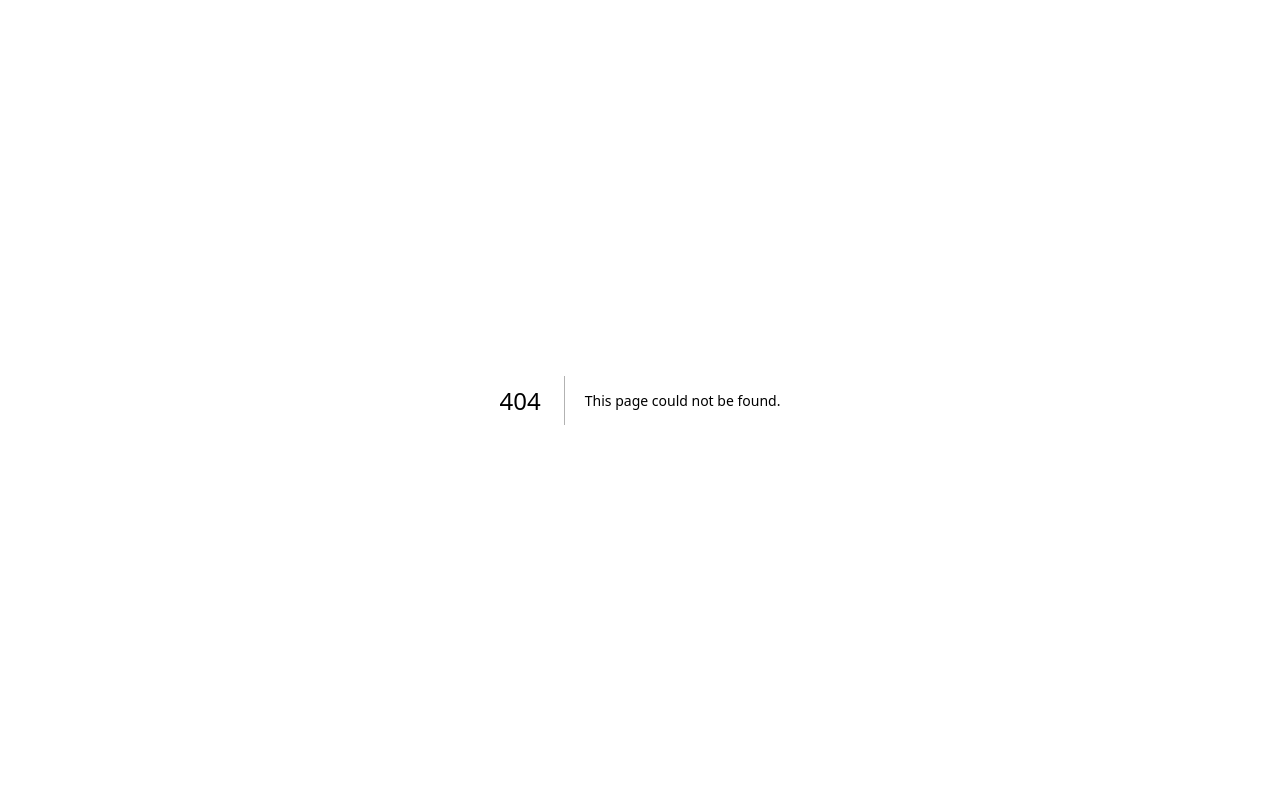
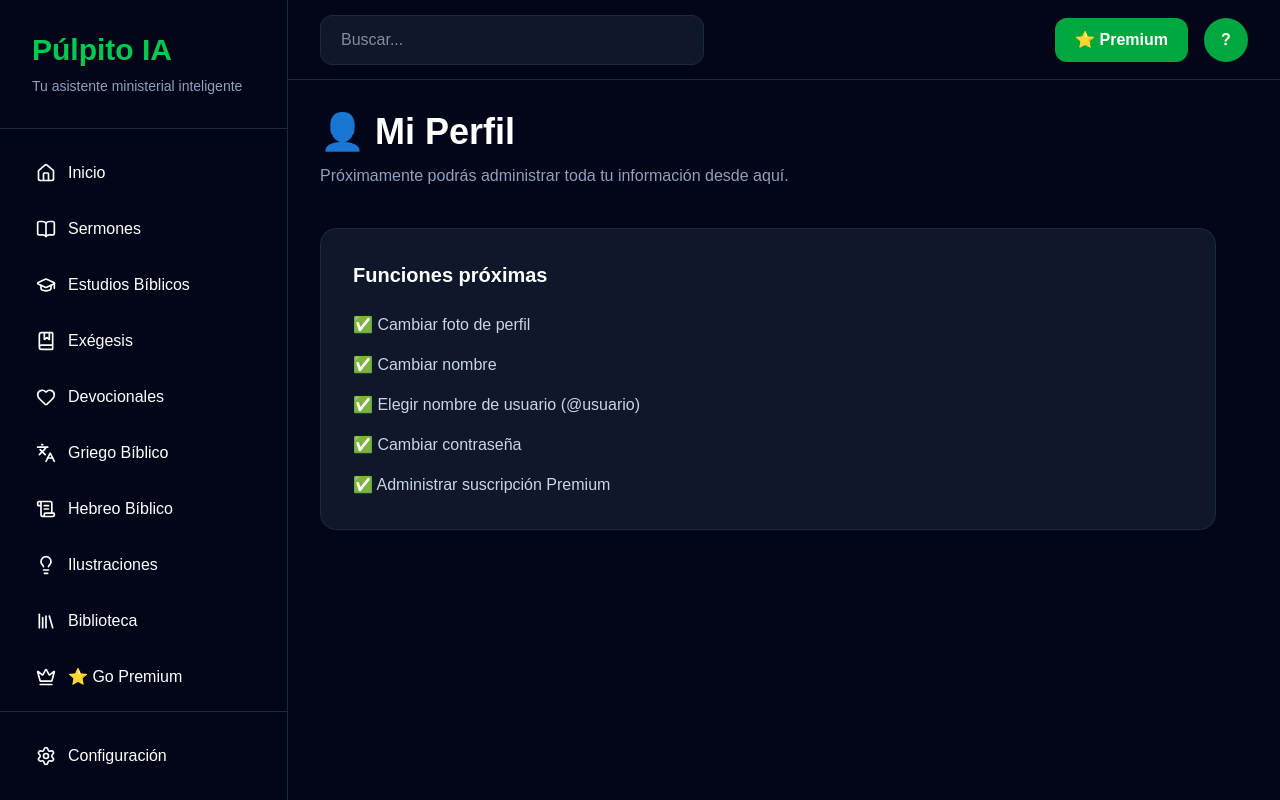
Before and after one commit to abneroa8-yacp/pulpito-ia, a Next.js app: page /perfil in a window 1280 px wide. Before the commit this address had no page. Built offline with nearby package versions, Linux system fonts and the light colour scheme; no server answers.

Commit message:
Avatar menu, perfil y biblioteca premium

```diff
--- a/app/biblioteca/page.tsx
+++ b/app/biblioteca/page.tsx
@@ -1,7 +1,54 @@
 import AppLayout from "@/components/layout/AppLayout";
 import BibliotecaWorkspace from "@/components/biblioteca/BibliotecaWorkspace";
+import Link from "next/link";
+import { isPremium } from "@/lib/auth";
 
-export default function BibliotecaPage() {
+export default async function BibliotecaPage() {
+  const premium = await isPremium();
+
+  if (!premium) {
+    return (
+      <AppLayout>
+        <div className="max-w-3xl mx-auto py-20 text-center">
+
+          <div className="text-7xl mb-6">🔒</div>
+
+          <h1 className="text-4xl font-bold text-white">
+            Biblioteca Premium
+          </h1>
+
+          <p className="mt-6 text-slate-400 text-lg">
+            Tu biblioteca personal está disponible únicamente para usuarios Premium.
+          </p>
+
+          <div className="mt-10 rounded-2xl border border-green-600 bg-slate-900 p-8">
+
+            <h2 className="text-2xl font-semibold text-white">
+              ¿Qué obtienes?
+            </h2>
+
+            <ul className="mt-6 space-y-3 text-left text-slate-300">
+              <li>✅ Guardar sermones ilimitados.</li>
+              <li>✅ Guardar estudios bíblicos.</li>
+              <li>✅ Guardar devocionales.</li>
+              <li>✅ Exportar cuando quieras.</li>
+              <li>✅ Todo sincronizado en la nube.</li>
+            </ul>
+
+            <Link
+              href="/premium"
+              className="mt-8 inline-block rounded-xl bg-green-600 px-8 py-4 font-semibold text-white hover:bg-green-700 transition"
+            >
+              ⭐ Actualizar a Premium
+            </Link>
+
+          </div>
+
+        </div>
+      </AppLayout>
+    );
+  }
+
   return (
     <AppLayout>
       <BibliotecaWorkspace />
--- /dev/null
+++ b/app/perfil/page.tsx
@@ -0,0 +1,35 @@
+import AppLayout from "@/components/layout/AppLayout";
+
+export default function PerfilPage() {
+  return (
+    <AppLayout>
+      <div className="max-w-4xl">
+
+        <h1 className="text-4xl font-bold text-white">
+          👤 Mi Perfil
+        </h1>
+
+        <p className="text-slate-400 mt-3">
+          Próximamente podrás administrar toda tu información desde aquí.
+        </p>
+
+        <div className="mt-10 rounded-2xl border border-slate-800 bg-slate-900 p-8">
+
+          <h2 className="text-xl font-semibold text-white">
+            Funciones próximas
+          </h2>
+
+          <ul className="mt-6 space-y-4 text-slate-300">
+            <li>✅ Cambiar foto de perfil</li>
+            <li>✅ Cambiar nombre</li>
+            <li>✅ Elegir nombre de usuario (@usuario)</li>
+            <li>✅ Cambiar contraseña</li>
+            <li>✅ Administrar suscripción Premium</li>
+          </ul>
+
+        </div>
+
+      </div>
+    </AppLayout>
+  );
+}
--- a/components/dashboard/Dashboard.tsx
+++ b/components/dashboard/Dashboard.tsx
@@ -6,7 +6,6 @@ import { useState } from "react";
 import { languages } from "@/lib/i18n";
 import { useRouter } from "next/navigation";
 import { rutas } from "@/lib/search";
-import { createClient } from "@/lib/supabase/client";
 import { useLanguage } from "@/hooks/useLanguage";
 
 export default function Dashboard() {
@@ -15,13 +14,6 @@ export default function Dashboard() {
 
   const router = useRouter();
   const [busqueda, setBusqueda] = useState("");
-
-  const supabase = createClient();
-
-  async function cerrarSesion() {
-    await supabase.auth.signOut();
-    router.push("/login");
-  }
 
   function buscar() {
     const texto = busqueda.toLowerCase().trim();
@@ -45,23 +37,6 @@ export default function Dashboard() {
         <p className="text-slate-400 mt-3 text-lg">
           {t.dashboardSubtitle}
         </p>
-
-        <div className="mt-6">
-          <button
-            onClick={cerrarSesion}
-            className="
-              bg-red-600
-              hover:bg-red-700
-              text-white
-              px-5
-              py-2
-              rounded-xl
-              transition
-            "
-          >
-            Logout
-          </button>
-        </div>
 
         <input
           value={busqueda}
--- a/components/layout/Topbar.tsx
+++ b/components/layout/Topbar.tsx
@@ -4,11 +4,13 @@ import { useEffect, useState } from "react";
 import { useRouter } from "next/navigation";
 import { languages } from "@/lib/i18n";
 import { rutas } from "@/lib/search";
+import UserMenu from "./UserMenu";
 
 export default function Topbar() {
   const [idioma, setIdioma] = useState<"es" | "en">("es");
+  const [busqueda, setBusqueda] = useState("");
+
   const router = useRouter();
-const [busqueda, setBusqueda] = useState("");
 
   useEffect(() => {
     const guardado = localStorage.getItem("idioma");
@@ -21,7 +23,6 @@ const [busqueda, setBusqueda] = useState("");
   const t = languages[idioma];
 
   function buscar() {
-
     const texto = busqueda.toLowerCase().trim();
 
     const ruta = rutas[texto];
@@ -52,16 +53,31 @@ const [busqueda, setBusqueda] = useState("");
           py-3
           outline-none
           text-white
+          border
+          border-slate-800
+          focus:border-green-500
         "
       />
 
       <div className="flex items-center gap-4">
 
-        <button className="bg-green-600 px-4 py-2 rounded-lg">
-          Premium
+        <button
+          onClick={() => router.push("/premium")}
+          className="
+            bg-green-600
+            hover:bg-green-700
+            text-white
+            font-semibold
+            px-5
+            py-2.5
+            rounded-xl
+            transition
+          "
+        >
+          ⭐ Premium
         </button>
 
-        <div className="w-11 h-11 rounded-full bg-slate-700" />
+        <UserMenu />
 
       </div>
 
--- /dev/null
+++ b/components/layout/UserMenu.tsx
@@ -0,0 +1,129 @@
+"use client";
+
+import { useEffect, useRef, useState } from "react";
+import { createClient } from "@/lib/supabase/client";
+import { useRouter } from "next/navigation";
+
+export default function UserMenu() {
+  const supabase = createClient();
+  const router = useRouter();
+
+  const [open, setOpen] = useState(false);
+  const [email, setEmail] = useState("");
+
+  const menuRef = useRef<HTMLDivElement>(null);
+
+  useEffect(() => {
+    async function cargarUsuario() {
+      const {
+        data: { user },
+      } = await supabase.auth.getUser();
+
+      if (user?.email) {
+        setEmail(user.email);
+      }
+    }
+
+    cargarUsuario();
+  }, []);
+
+  useEffect(() => {
+    function cerrar(e: MouseEvent) {
+      if (
+        menuRef.current &&
+        !menuRef.current.contains(e.target as Node)
+      ) {
+        setOpen(false);
+      }
+    }
+
+    document.addEventListener("mousedown", cerrar);
+
+    return () =>
+      document.removeEventListener("mousedown", cerrar);
+  }, []);
+
+  async function logout() {
+    await supabase.auth.signOut();
+    router.push("/login");
+  }
+
+  const inicial = email
+    ? email.charAt(0).toUpperCase()
+    : "?";
+
+  return (
+    <div className="relative" ref={menuRef}>
+      <button
+        onClick={() => setOpen(!open)}
+        className="w-11 h-11 rounded-full bg-green-600 text-white font-bold hover:bg-green-700 transition"
+      >
+        {inicial}
+      </button>
+
+      {open && (
+        <div
+          className="
+            absolute
+            right-0
+            mt-3
+            w-72
+            rounded-2xl
+            border
+            border-slate-800
+            bg-slate-900
+            shadow-2xl
+            overflow-hidden
+            z-50
+          "
+        >
+          <div className="p-5 border-b border-slate-800">
+
+            <div className="flex items-center gap-3">
+
+              <div className="w-12 h-12 rounded-full bg-green-600 flex items-center justify-center text-white font-bold text-lg">
+                {inicial}
+              </div>
+
+              <div>
+
+                <p className="text-white font-semibold">
+                  {email.split("@")[0]}
+                </p>
+
+                <p className="text-slate-400 text-sm break-all">
+                  {email}
+                </p>
+
+              </div>
+
+            </div>
+
+          </div>
+
+          <button
+            onClick={() => router.push("/perfil")}
+            className="w-full text-left px-5 py-4 hover:bg-slate-800 text-white transition"
+          >
+            👤 Mi perfil
+          </button>
+
+          <button
+            onClick={() => router.push("/premium")}
+            className="w-full text-left px-5 py-4 hover:bg-slate-800 text-white transition"
+          >
+            ⭐ Premium
+          </button>
+
+          <button
+            onClick={logout}
+            className="w-full text-left px-5 py-4 hover:bg-red-600 text-white transition"
+          >
+            🚪 Cerrar sesión
+          </button>
+
+        </div>
+      )}
+    </div>
+  );
+}
--- a/lib/auth.ts
+++ b/lib/auth.ts
@@ -0,0 +1,19 @@
+import { createClient } from "@/lib/supabase/server";
+
+export async function isPremium() {
+  const supabase = await createClient();
+
+  const {
+    data: { user },
+  } = await supabase.auth.getUser();
+
+  if (!user) return false;
+
+  const { data } = await supabase
+    .from("profiles")
+    .select("plan")
+    .eq("id", user.id)
+    .single();
+
+  return data?.plan === "premium";
+}
```
Lines whose indentation alone changed are shown as unchanged.
